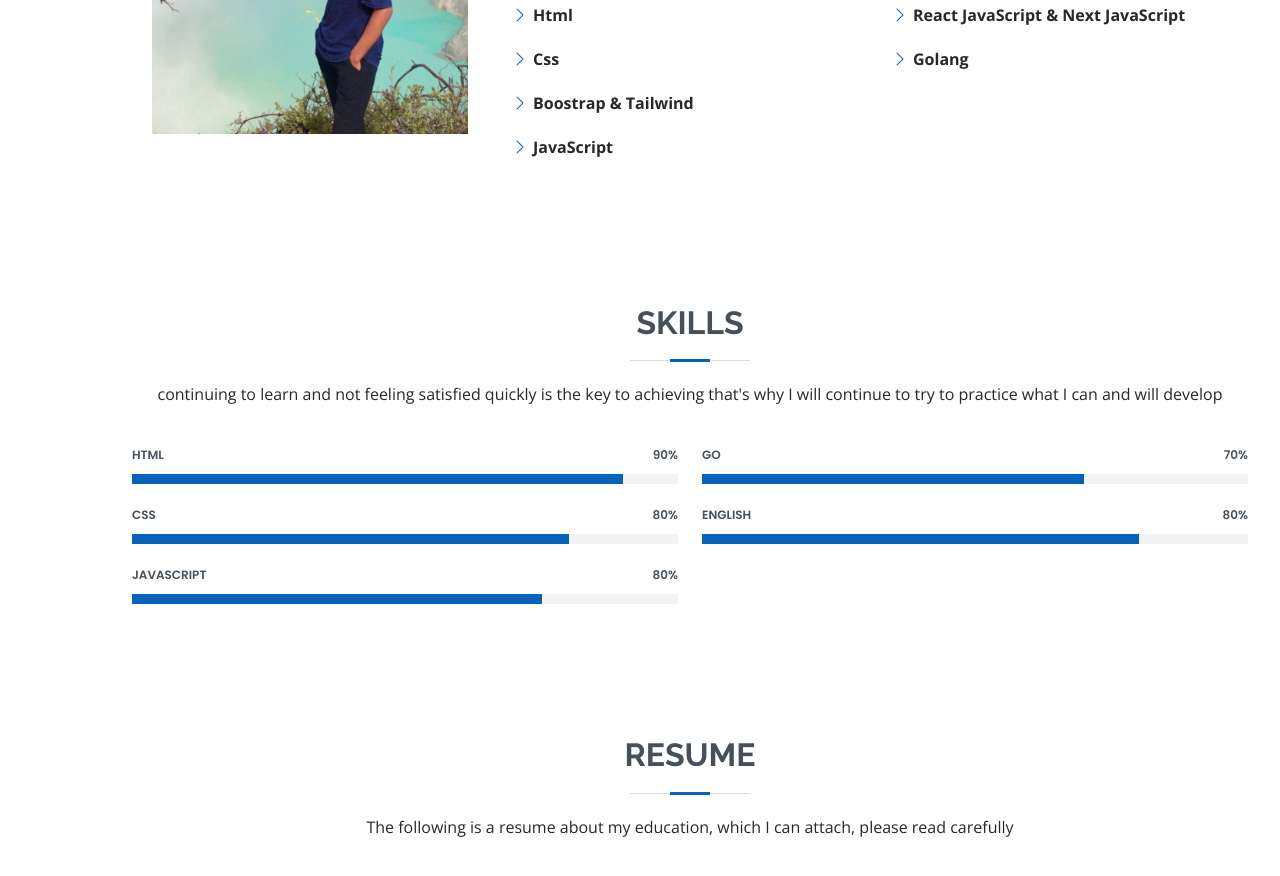
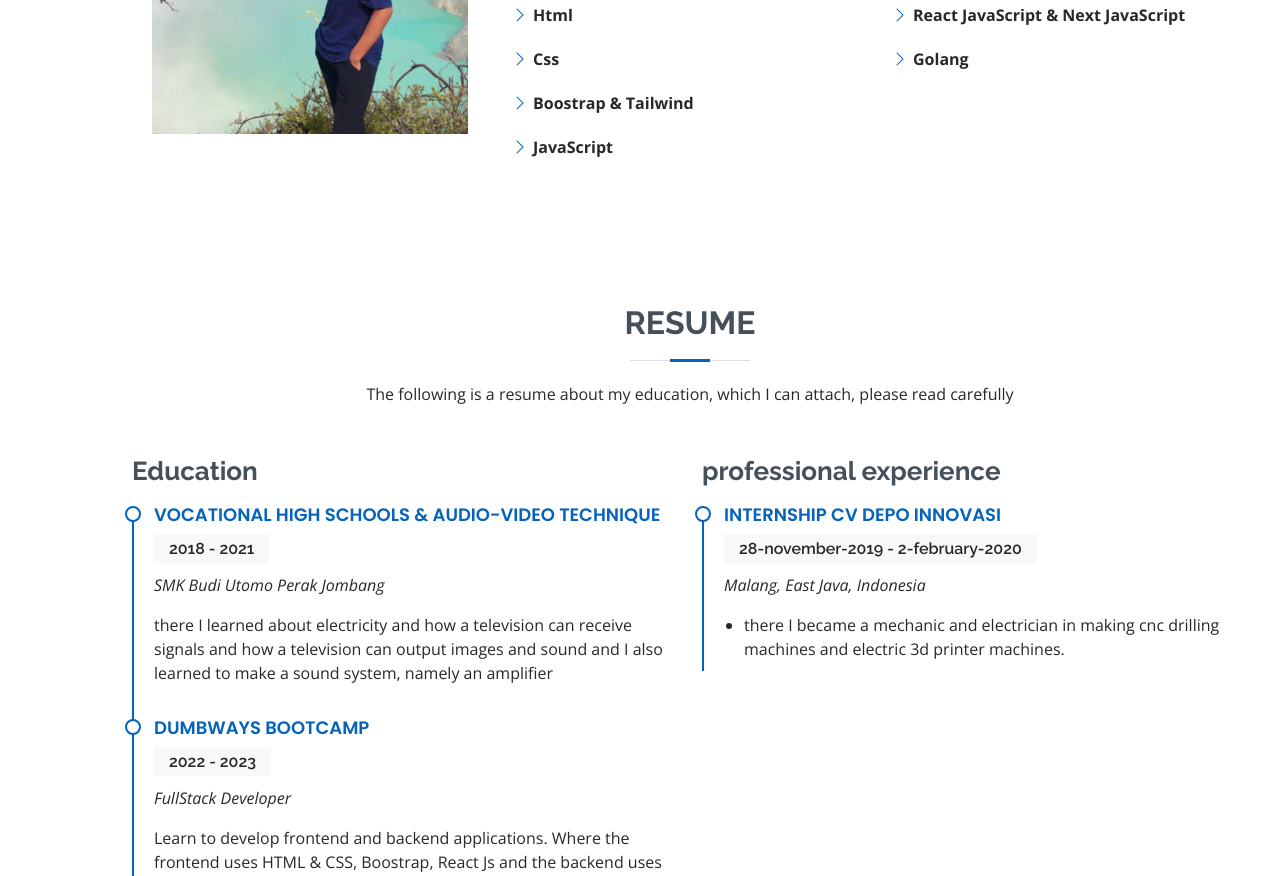
Before and after one commit to achyarrbagus/my-portfolio-web, a plain HTML site: page index.html in a window 1280 px wide. Shown: the part 1356-2232 px from the top of the page. Drawn offline with nearby package versions, Linux system fonts and the light colour scheme.

Commit message:
initial-commit

```diff
--- a/index.html
+++ b/index.html
@@ -136,7 +136,7 @@
       </section>
       <!-- End About Section -->
       <!-- ======= Skills Section ======= -->
-      <section id="skills" class="skills section-bg">
+      <!-- <section id="skills" class="skills section-bg">
         <div class="container" data-aos="fade-up">
           <div class="section-title">
             <h2>Skills</h2>
@@ -149,45 +149,35 @@
           <div class="row skills-content">
             <div class="col-lg-6">
               <div class="progress">
-                <span class="skill">HTML <i class="val">90%</i></span>
-                <div class="progress-bar-wrap">
-                  <div class="progress-bar" role="progressbar" aria-valuenow="90" aria-valuemin="0" aria-valuemax="100"></div>
-                </div>
+                <span class="skill">HTML <i class="val"></i></span>
+                <div class="progress-bar-wrap"></div>
               </div>
 
               <div class="progress">
-                <span class="skill">CSS <i class="val">80%</i></span>
-                <div class="progress-bar-wrap">
-                  <div class="progress-bar" role="progressbar" aria-valuenow="80" aria-valuemin="0" aria-valuemax="100"></div>
-                </div>
+                <span class="skill">CSS <i class="val"></i></span>
+                <div class="progress-bar-wrap"></div>
               </div>
 
               <div class="progress">
-                <span class="skill">JavaScript <i class="val">80%</i></span>
-                <div class="progress-bar-wrap">
-                  <div class="progress-bar" role="progressbar" aria-valuenow="75" aria-valuemin="0" aria-valuemax="100"></div>
-                </div>
+                <span class="skill">JavaScript <i class="val"></i></span>
+                <div class="progress-bar-wrap"></div>
               </div>
             </div>
 
             <div class="col-lg-6">
               <div class="progress">
-                <span class="skill">GO <i class="val">70%</i></span>
-                <div class="progress-bar-wrap">
-                  <div class="progress-bar" role="progressbar" aria-valuenow="70" aria-valuemin="0" aria-valuemax="100"></div>
-                </div>
+                <span class="skill">GO <i class="val"></i></span>
+                <div class="progress-bar-wrap"></div>
               </div>
 
               <div class="progress">
-                <span class="skill">English<i class="val">80%</i></span>
-                <div class="progress-bar-wrap">
-                  <div class="progress-bar" role="progressbar" aria-valuenow="80" aria-valuemin="0" aria-valuemax="100"></div>
-                </div>
+                <span class="skill">English<i class="val"></i></span>
+                <div class="progress-bar-wrap"></div>
               </div>
             </div>
           </div>
         </div>
-      </section>
+      </section> -->
       <!-- End Skills Section -->
 
       <!-- ======= Resume Section ======= -->
```
